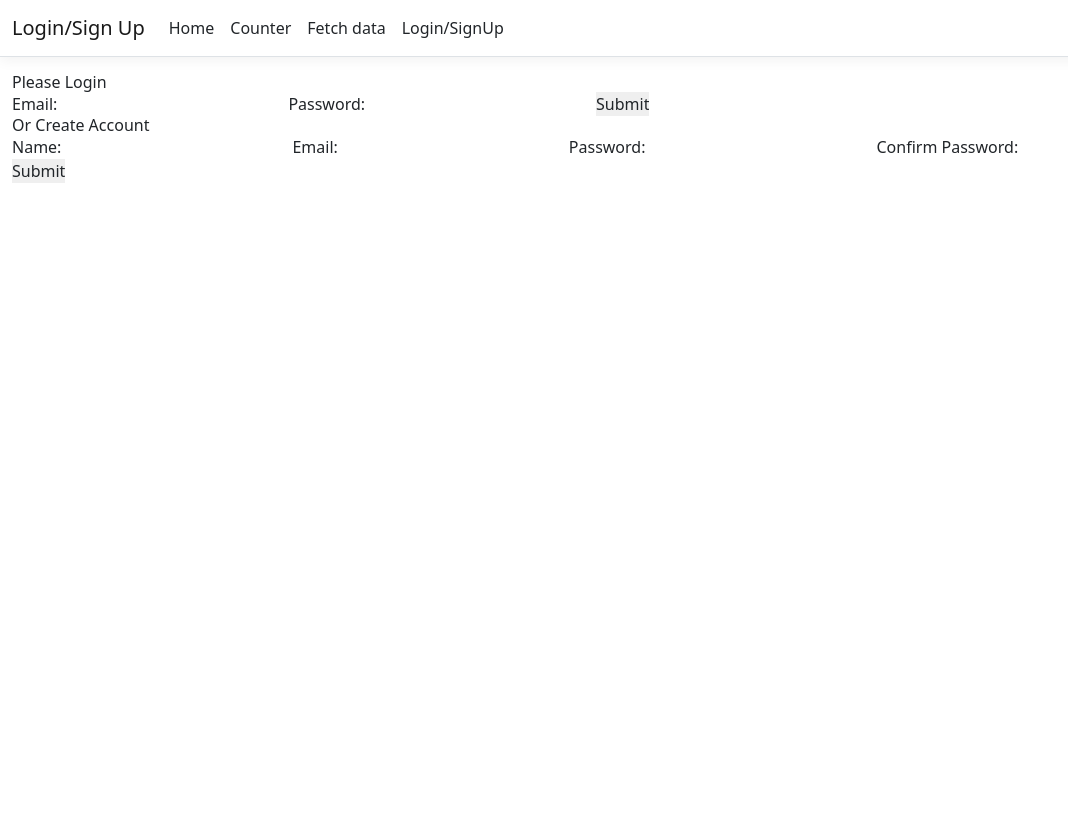
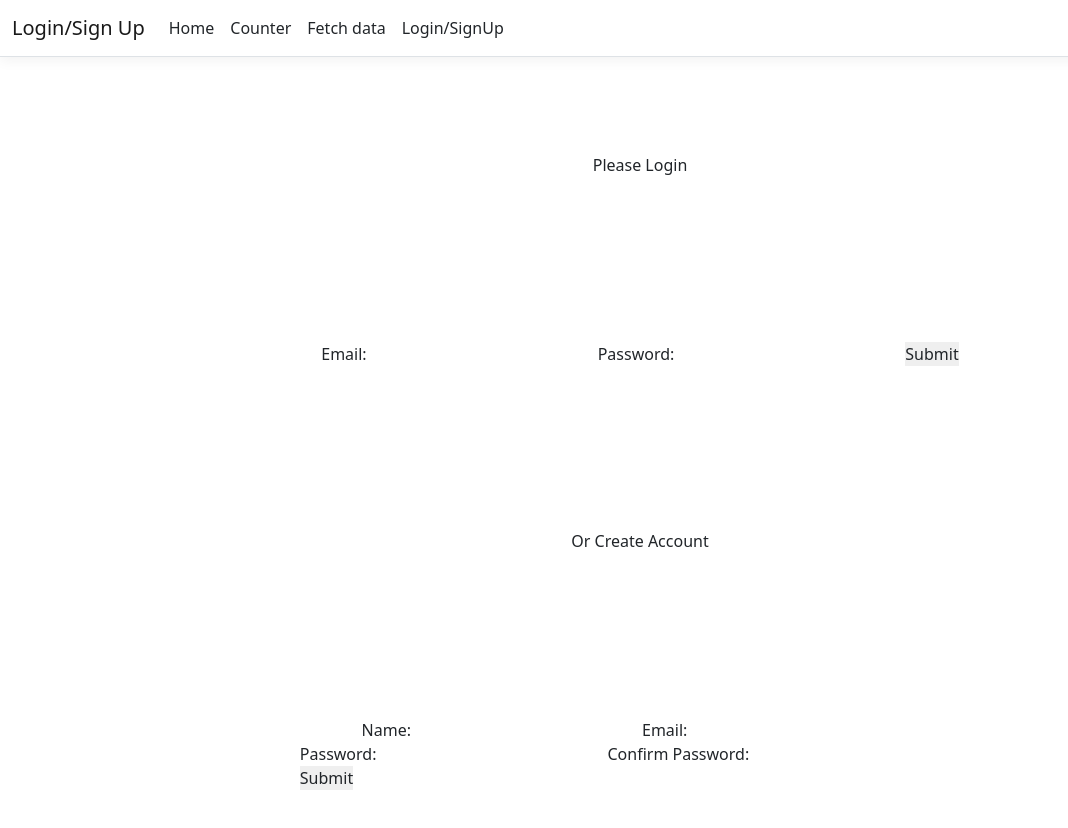
Before and after one commit to daltonspinas/book-club, a React (Create React App) app in the folder book-club/ClientApp/: page /login-signup in a window 1280 px wide. Shown: the top 828 px of the page, without its empty margins (0-1068 px from the left). Before the commit the page ends 800 px from the top, so only its background shows below. Built offline with nearby package versions, Linux system fonts and the light colour scheme.

Commit message:
Some cleanup and basic styling

```diff
--- a/book-club/ClientApp/src/components/LoginSignup.js
+++ b/book-club/ClientApp/src/components/LoginSignup.js
@@ -1,4 +1,4 @@
-import React, {Component, useState, useContext} from "react";
+import React, {useState} from "react";
 
 export function LoginSignup() {
 
@@ -27,26 +27,31 @@ export function LoginSignup() {
 
     const handleCreateSubmit = (event) => {
         event.preventDefault()
+        //check for matching passwords
+        if (event.target.password1.value !== event.target.password2.value) {
+            alert("Passwords do not match, please try again")
+        }
         //TODO: replace this with something useful
         console.log(createData)
     }
 
     return(
-        <div>
-            <h1>Please Login</h1>
-            <form onSubmit={handleLoginSubmit}>
+        <div className='h-screen grid items-center justify-center'>
+            <h1 className='justify-self-center'>Please Login</h1>
+            <form onSubmit={handleLoginSubmit} className='justify-self-center'>
                 <label>
                     Email:
-                    <input type="text" name="email" value={loginData.email} onChange={handleLoginChange}/>
+                    <input type="email" name="email" value={loginData.email} onChange={handleLoginChange}/>
                 </label>
                 <label>
                     Password:
-                    <input type="text" name="password" value={loginData.password} onChange={handleLoginChange}/>
+                    <input type="password" name="password" value={loginData.password} onChange={handleLoginChange}/>
                 </label>
                 <input type="submit" value="Submit"/>
             </form>
-            <h1>Or Create Account</h1>
-            <form onSubmit={handleCreateSubmit}>
+            <h1 className='justify-self-center'>Or Create Account</h1>
+            <form onSubmit={handleCreateSubmit} className='justify-self-center'>
+                <div className='justify-self-center'>
                 <label>
                     Name:
                     <input type="text" name="userName" value={createData.userName} onChange={handleCreateChange}/>
@@ -55,6 +60,8 @@ export function LoginSignup() {
                     Email:
                     <input type="email" name="email" value={createData.email} onChange={handleCreateChange}/>
                 </label>
+                </div>
+                <div className='justify-self-center'>
                 <label>
                     Password:
                     <input type="password" name="password1" value={createData.password1} onChange={handleCreateChange}/>
@@ -63,6 +70,7 @@ export function LoginSignup() {
                     Confirm Password:
                     <input type="password" name="password2" value={createData.password2} onChange={handleCreateChange}/>
                 </label>
+                </div>
                 <input type="submit" value="Submit"/>
             </form>
         </div>
```
